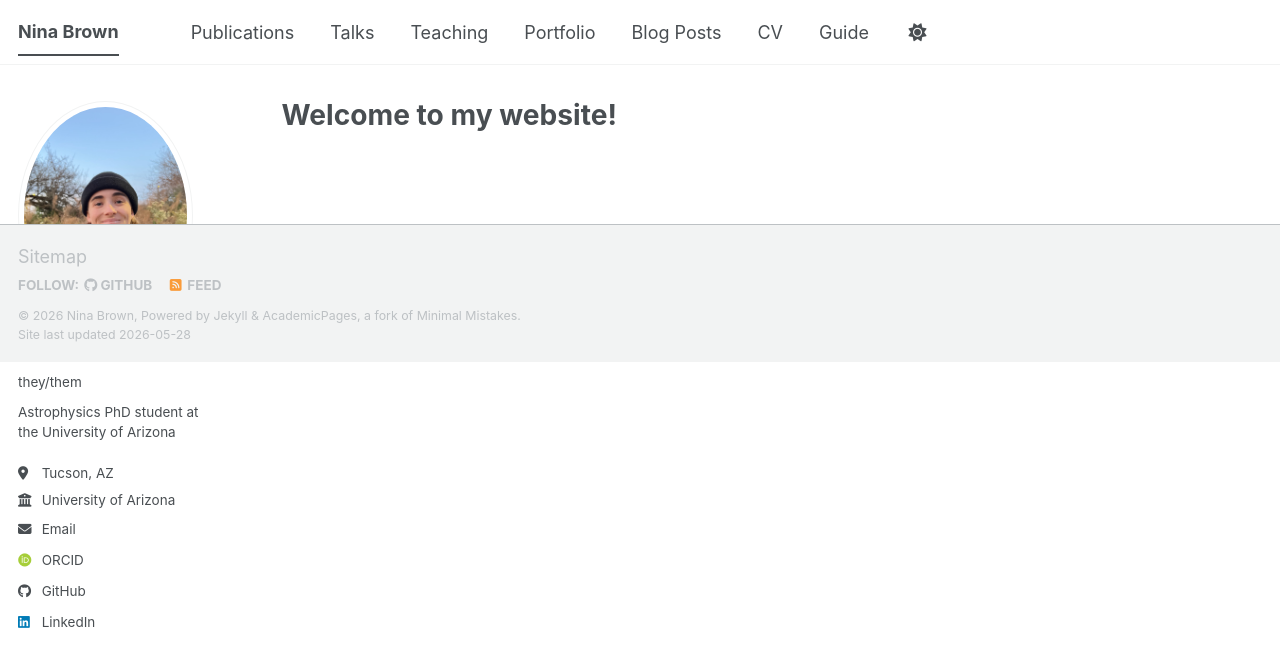
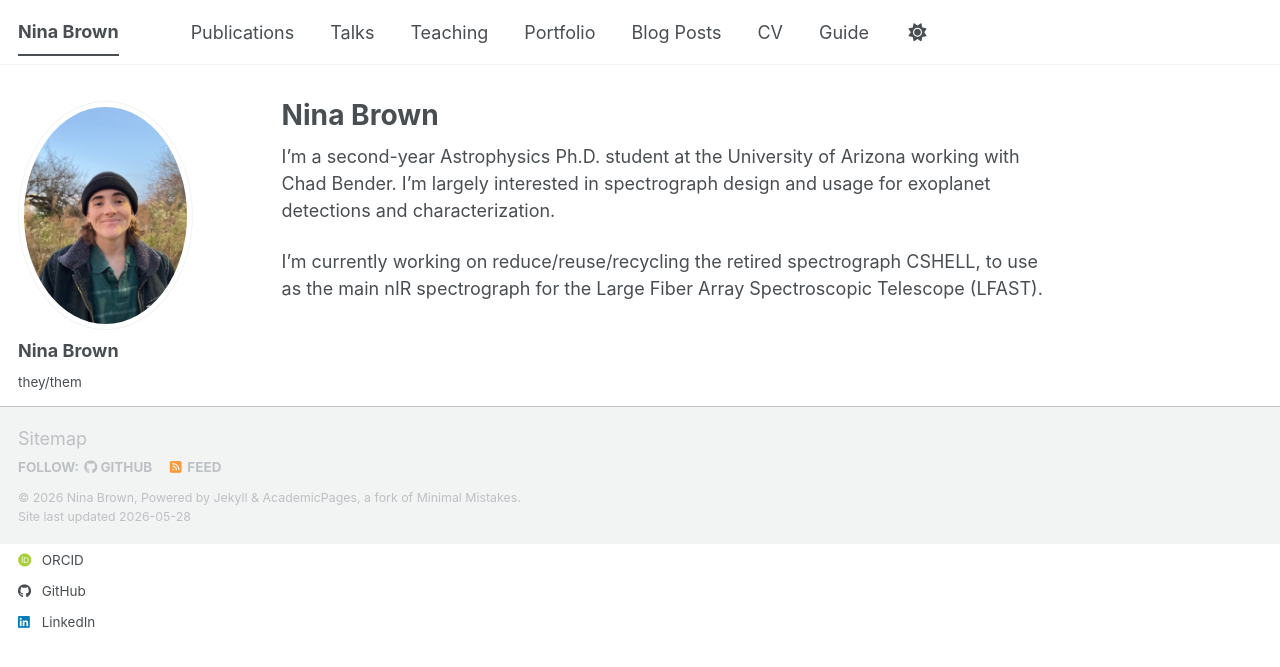
Before and after one commit to ninambrown/ninambrown.github.io, a Jekyll site: the page built from _pages/about.md, in a window 1280 px wide. Shown: the top 667 px of the page. Built offline with Jekyll 4.4.1, drawn with Linux system fonts in a browser that asks for light colours; some web fonts are replaced; a script bundle is joined from its source files by our own code; library files that are not in the unit come from our copies.

Commit message:
update home page/about section

```diff
--- a/_pages/about.md
+++ b/_pages/about.md
@@ -1,8 +1,12 @@
 ---
 permalink: /
-title: "Welcome to my website!"
+title: "Nina Brown"
 author_profile: true
 redirect_from:
   - /about/
   - /about.html
 ---
+
+I'm a second-year Astrophysics Ph.D. student at the University of Arizona working with Chad Bender. I'm largely interested in spectrograph design and usage for exoplanet detections and characterization.
+
+I'm currently working on reduce/reuse/recycling the retired spectrograph CSHELL, to use as the main nIR spectrograph for the Large Fiber Array Spectroscopic Telescope (LFAST).
```
